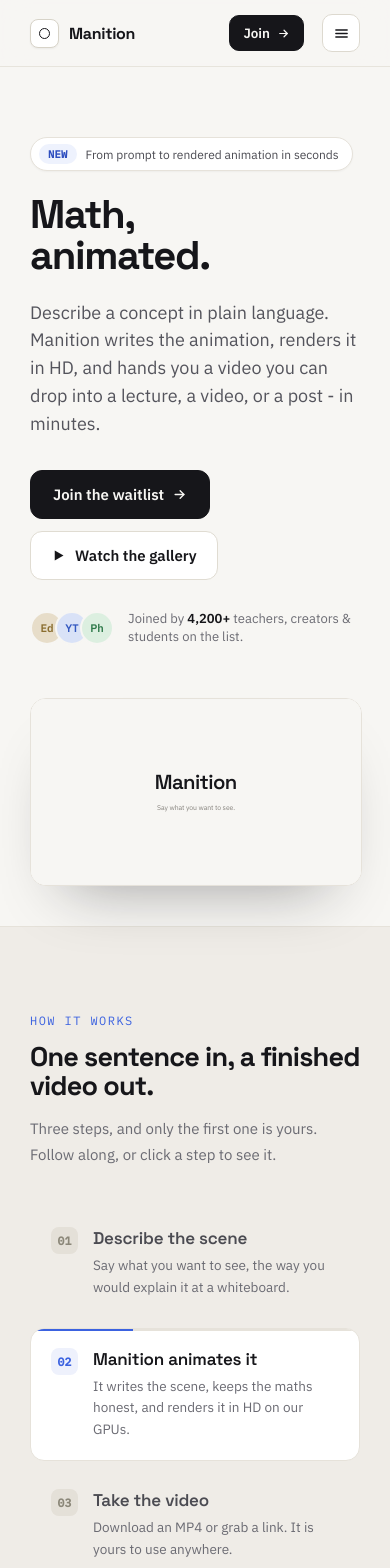
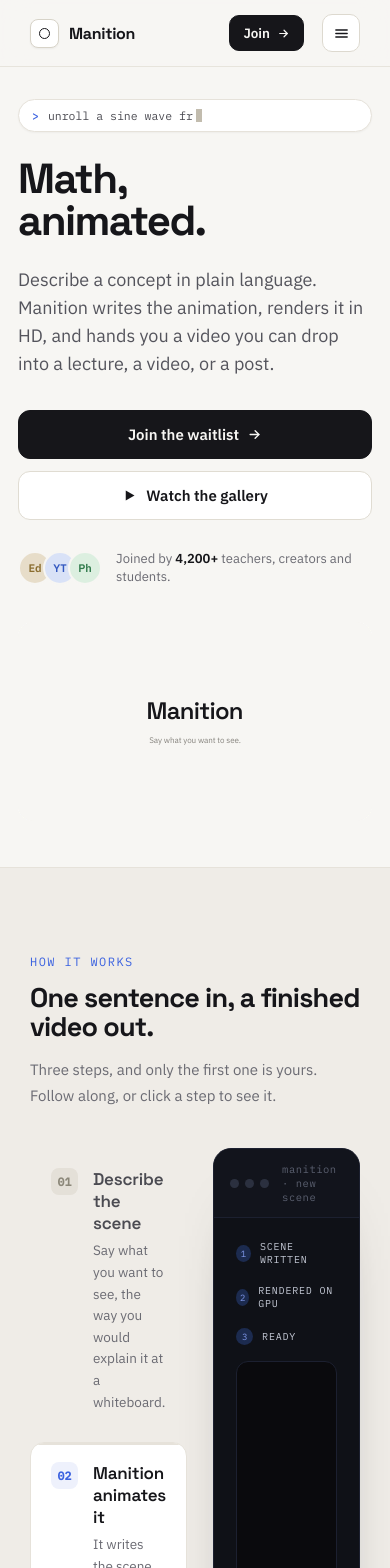
Before and after one commit to Shubham-355/manition-web, a Next.js app: page / in a window 390 px wide. Shown: the top 1568 px of the page. Built offline with nearby package versions, Linux system fonts and the light colour scheme.

Commit message:
hero: typing prompt pill and a film that bleeds off the edge

```diff
--- /dev/null
+++ b/app/components/HeroPrompt.tsx
@@ -0,0 +1,75 @@
+"use client";
+
+import { useEffect, useRef, useState } from "react";
+import { parseStyle } from "../lib/css";
+
+const PROMPTS = [
+  "build a square wave from spinning circles",
+  "unroll a sine wave from a circle",
+  "trace the Lorenz attractor in 3D",
+  "rotate a vector under a 2×2 matrix",
+];
+
+export default function HeroPrompt() {
+  const [text, setText] = useState(PROMPTS[0]);
+  const [blink, setBlink] = useState(true);
+  const at = useRef({ prompt: 0, chars: PROMPTS[0].length, deleting: true });
+
+  useEffect(() => {
+    if (window.matchMedia?.("(prefers-reduced-motion: reduce)").matches) return;
+
+    let t: ReturnType<typeof setTimeout>;
+    const type = () => {
+      const s = at.current;
+      const full = PROMPTS[s.prompt % PROMPTS.length];
+      if (s.deleting) {
+        s.chars -= 1;
+        if (s.chars <= 0) {
+          s.deleting = false;
+          s.prompt += 1;
+          s.chars = 0;
+          setText("");
+          t = setTimeout(type, 380);
+          return;
+        }
+        setText(full.slice(0, s.chars));
+        t = setTimeout(type, 16);
+        return;
+      }
+      s.chars += 1;
+      setText(full.slice(0, s.chars));
+      if (s.chars >= full.length) {
+        s.deleting = true;
+        t = setTimeout(type, 2100);
+        return;
+      }
+      t = setTimeout(type, 36);
+    };
+
+    t = setTimeout(type, 2400);
+    const b = setInterval(() => setBlink((v) => !v), 530);
+    return () => {
+      clearTimeout(t);
+      clearInterval(b);
+    };
+  }, []);
+
+  return (
+    <div
+      style={parseStyle(
+        "display:inline-flex; align-items:center; gap:9px; width:392px; max-width:100%; box-sizing:border-box; background:#fff; border:1px solid #e6e2da; border-radius:100px; padding:8px 16px 8px 13px; font-family:'IBM Plex Mono',monospace; font-size:11.5px; color:#4b4b52; box-shadow:0 1px 2px rgba(24,24,27,0.04); margin-bottom:26px; overflow:hidden;",
+      )}
+    >
+      <span style={parseStyle("color:#3b62e0; font-weight:500; flex:none;")}>&gt;</span>
+      <span style={parseStyle("display:inline-flex; align-items:center; gap:3px; min-width:0; flex:1; white-space:nowrap;")}>
+        <span style={parseStyle("overflow:hidden; text-overflow:clip;")}>{text}</span>
+        <span
+          style={{
+            ...parseStyle("display:inline-block; flex:none; width:6px; height:13px; background:#c2bcae;"),
+            opacity: blink ? 1 : 0,
+          }}
+        ></span>
+      </span>
+    </div>
+  );
+}
--- a/app/globals.css
+++ b/app/globals.css
@@ -29,25 +29,31 @@ details[open] .faq-chevron { transform: rotate(180deg); }
 }
 @media (max-width:420px){ .nv-cta-tail { display:none !important; } }
 
-@keyframes hh-caret { 0%,49%{opacity:1} 50%,99%{opacity:0} 100%{opacity:1} }
-@keyframes hh-swap { 0%{opacity:0;transform:translateY(10px)} 100%{opacity:1;transform:none} }
-@keyframes hh-bar { 0%{width:0%} 100%{width:100%} }
-
-@media (prefers-reduced-motion: reduce){
-  .hh-fragbar{ display:none !important; }
+@media (min-width:1700px){
+  .hh-wrap{ max-width:1360px !important; }
+  .hh-hero{ padding-left:max(30px, calc((100% - 1360px) / 2)) !important; gap:72px !important; }
+  .hh-copy{ max-width:600px !important; }
 }
-
-@media (max-width:900px){
-  .hh-hero{ grid-template-columns:1fr !important; }
-  .hh-2col{ grid-template-columns:1fr !important; gap:34px !important; }
-  .hh-3col{ grid-template-columns:1fr !important; }
-  .hh-hw{ grid-template-columns:1fr !important; }
-  .hh-hwp{ min-height:0 !important; }
-  .hh-bento > div{ grid-column:span 12 !important; }
+@media (max-width:1180px){
+  .hh-bento > div{ grid-column:span 6 !important; }
+  .hh-bento > div:first-child{ grid-column:span 12 !important; }
+}
+@media (max-width:980px){
+  .hh-hero{ grid-template-columns:1fr !important; gap:36px !important; padding-right:clamp(18px,4vw,30px) !important; padding-left:clamp(18px,4vw,30px) !important; }
+  .hh-film{ border-radius:16px !important; }
+  .hh-bento > div, .hh-bento > div:first-child{ grid-column:span 12 !important; }
   .hh-flow{ grid-template-columns:1fr !important; }
   .hh-flow .hh-arrow svg{ transform:rotate(90deg); }
-  .hh-who{ grid-template-columns:1fr !important; gap:34px !important; }
-  .hh-quotes{ grid-template-columns:1fr !important; gap:26px !important; }
+  .hh-who{ grid-template-columns:1fr !important; gap:36px !important; }
+  .hh-split{ grid-template-columns:1fr !important; gap:26px !important; }
+  .hh-secthead{ grid-template-columns:1fr !important; gap:16px !important; align-items:start !important; }
+}
+@media (max-width:640px){
+  .hh-prompt{ flex-wrap:wrap !important; padding:14px !important; }
+  .hh-prompt-text{ white-space:normal !important; font-size:12.5px !important; }
+  .hh-prompt button{ flex:1 1 100% !important; justify-content:center !important; }
+  .hh-persona{ padding:18px 4px !important; gap:12px !important; }
+  .hh-cta{ flex:1 1 100% !important; justify-content:center !important; }
 }
 
 /* ===== Features (Features.dc.html) ===== */
--- a/app/page.tsx
+++ b/app/page.tsx
@@ -3,6 +3,7 @@ import { parseStyle } from "./lib/css";
 import Nav from "./components/Nav";
 import Footer from "./components/Footer";
 import ManitionDemo from "./components/film/ManitionDemo";
+import HeroPrompt from "./components/HeroPrompt";
 import GalleryVideo from "./components/GalleryVideo";
 import HowItWorks from "./components/HowItWorks";
 import UseCases from "./components/UseCases";
@@ -82,42 +83,35 @@ export default function Home() {
       <Nav active="home" />
 
       {/* ============ HERO ============ */}
-      <section id="demo" style={parseStyle("max-width:1200px; margin:0 auto; padding:70px 30px 40px;")}>
-        <div className="hh-hero" style={parseStyle("display:grid; grid-template-columns:1fr 1.02fr; gap:52px; align-items:center;")}>
-          <div style={parseStyle("min-width:0;")}>
-            <div
-              style={parseStyle(
-                "display:inline-flex; align-items:center; gap:9px; background:#fff; border:1px solid #e6e2da; border-radius:100px; padding:6px 13px 6px 8px; font-size:12px; color:#4b4b52; box-shadow:0 1px 2px rgba(24,24,27,0.04); margin-bottom:24px;",
-              )}
-            >
-              <span
-                style={parseStyle(
-                  "display:inline-flex; align-items:center; gap:6px; background:#eef2fd; color:#2f4fc0; border-radius:100px; padding:3px 9px; font-weight:600; font-family:'IBM Plex Mono',monospace; font-size:10.5px; letter-spacing:0.02em;",
-                )}
-              >
-                NEW
-              </span>
-              From prompt to rendered animation in seconds
-            </div>
+      <section id="demo" style={parseStyle("padding:clamp(32px,4.6vw,60px) 0 clamp(46px,6vw,76px);")}>
+        <div
+          className="hh-hero"
+          style={parseStyle(
+            "display:grid; grid-template-columns:minmax(0,0.92fr) minmax(0,1.08fr); gap:54px; align-items:center; padding-left:max(clamp(18px,4vw,30px), calc((100% - 1200px) / 2));",
+          )}
+        >
+          <div className="hh-copy" style={parseStyle("min-width:0; max-width:540px;")}>
+            <HeroPrompt />
 
             <h1
               style={parseStyle(
-                "margin:0; font-family:'Space Grotesk'; font-weight:700; font-size:clamp(40px,8.5vw,58px); line-height:1.02; letter-spacing:-0.035em; color:#16161a;",
+                "margin:0; font-family:'Space Grotesk'; font-weight:700; font-size:clamp(42px,7vw,62px); line-height:1.0; letter-spacing:-0.038em; color:#16161a;",
               )}
             >
               Math,
               <br />
               animated.
             </h1>
-            <p style={parseStyle("margin:22px 0 0; font-size:18px; line-height:1.55; color:#54545c; max-width:440px;")}>
-              Describe a concept in plain language. Manition writes the animation, renders it in HD, and hands you a video you can drop into a lecture, a video, or a post - in minutes.
+            <p style={parseStyle("margin:24px 0 0; font-size:18px; line-height:1.55; color:#54545c; max-width:450px; text-wrap:pretty;")}>
+              Describe a concept in plain language. Manition writes the animation, renders it in HD, and hands you a video you can drop into a lecture, a video, or a post.
             </p>
 
             <div style={parseStyle("display:flex; flex-wrap:wrap; gap:12px; margin-top:32px;")}>
               <Hover
                 as="a"
                 href="#waitlist"
-                style="display:inline-flex; align-items:center; gap:8px; text-decoration:none; background:#16161a; color:#f7f6f3; font-size:15px; font-weight:600; padding:14px 22px; border-radius:12px; border:1px solid #16161a; transition:transform .15s,background .15s;"
+                className="hh-cta"
+                style="display:inline-flex; align-items:center; gap:8px; text-decoration:none; background:#16161a; color:#f7f6f3; font-size:15px; font-weight:600; padding:14px 22px; border-radius:12px; border:1px solid #16161a; transition:transform .15s, background .15s;"
                 hoverStyle={{ background: "#000", transform: "translateY(-1px)" }}
               >
                 Join the waitlist
@@ -129,6 +123,7 @@ export default function Home() {
               <Hover
                 as="a"
                 href="/gallery"
+                className="hh-cta"
                 style="display:inline-flex; align-items:center; gap:9px; text-decoration:none; background:#fff; color:#16161a; font-size:15px; font-weight:600; padding:14px 20px; border-radius:12px; border:1px solid #e0dcd2; transition:border-color .15s;"
                 hoverStyle={{ borderColor: "#c9c4b8" }}
               >
@@ -164,17 +159,21 @@ export default function Home() {
                 </div>
               </div>
               <p style={parseStyle("margin:0; font-size:13px; color:#6b6b73; line-height:1.4;")}>
-                Joined by <strong style={parseStyle("color:#16161a;")}>4,200+</strong> teachers, creators &amp; students on the list.
+                Joined by <strong style={parseStyle("color:#16161a;")}>4,200+</strong> teachers, creators and students.
               </p>
             </div>
           </div>
 
+          {/* The film is oversized and inset so it bleeds past the rounded frame. */}
           <div
+            className="hh-film"
             style={parseStyle(
-              "position:relative; width:100%; aspect-ratio:16/9; border-radius:16px; overflow:hidden; border:1px solid #e6e2da; background:#f7f6f3; box-shadow:0 34px 64px -36px rgba(22,22,26,0.42);",
+              "position:relative; width:100%; aspect-ratio:16/9; border-radius:18px 0 0 18px; overflow:hidden; background:#f7f6f3;",
             )}
           >
-            <ManitionDemo />
+            <div style={parseStyle("position:absolute; left:-4.8%; top:-4.8%; width:109.6%; height:109.6%;")}>
+              <ManitionDemo />
+            </div>
           </div>
         </div>
       </section>
```
